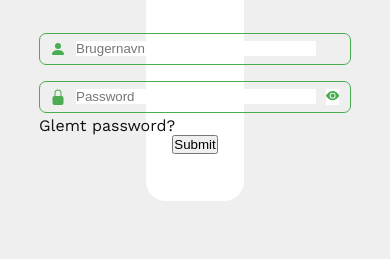
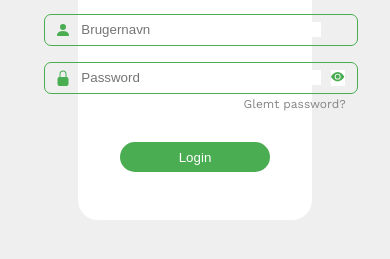
Before and after one commit to HenrietteWiuff/aogk, a plain HTML site: page index.html in a window 390 px wide. Shown: the part 369-628 px from the top of the page. Drawn offline with nearby package versions, Linux system fonts and the light colour scheme.

Commit message:
Add media query and more style.

```diff
--- a/index.html
+++ b/index.html
@@ -7,6 +7,7 @@
     <link rel="stylesheet" type="text/css" href="style.css">
     <link href="https://fonts.googleapis.com/css2?family=Inter:wght@400;700&family=Work+Sans&display=swap" rel="stylesheet">
     <script src="https://code.jquery.com/jquery-3.5.0.js"></script>
+
 </head>
 <body>
 
@@ -66,7 +67,7 @@
                 <!--FORGOT PASSWORD TEXT-->
                 <div>
                     <div class="forgot">
-                        Glemt password?
+                        <a href="#">Glemt password?</a>
                     </div>
                 </div>
 
@@ -76,7 +77,7 @@
             </div>
 
                 <!--LOGIN BUTTON-->
-                <input type="submit" text="Login" class="submit">
+                <input type="text" text="Login" class="submit" value="Login">
 
         </div>
     </div>
--- a/style.css
+++ b/style.css
@@ -36,7 +36,6 @@ body{
 
 .loginbox{
     width: 25%;
-    height: 30vh;
     background: #FFFFFF;
     border-radius: 20px;
     margin: 10px;
@@ -59,7 +58,7 @@ body{
 
 
 .input-container {
-    width: 300px;
+    width: 100%;
     height: 30px;
     display: flex;
     align-items: center;
@@ -95,13 +94,48 @@ h4{
     text-decoration: none;
 }
 
-.forgot a:
+.forgot a:hover{
+    color: #4AAD52;
+}
+
 
 .submit{
     background-color: #4AAD52;
     justify-content: center;
     align-items: center;
+    text-align: center;
     border-radius: 50px;
     width: 150px;
     height:30px;
+    border: none;
+    color: #fff;
+    margin: 1rem 0rem 3rem 0rem;
 }
+
+
+
+
+
+/* IPAD STR. */
+@media only screen and (max-width: 1024px) {
+    .input-container {
+        width: 100%;
+        height: 30px;
+        display: flex;
+        align-items: center;
+        padding-left: 10px;
+        border: 1px solid #4AAD52;
+        border-radius: 7px;
+        margin: 1rem 0rem 0.2rem 0rem;
+    }
+
+    .loginbox{
+        width: 60%;
+        background: #FFFFFF;
+        border-radius: 20px;
+        margin: 10px;
+        display: flex;
+        flex-direction: column;
+        align-items: center;
+    }
+  }
```
